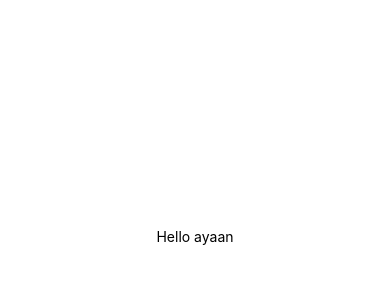
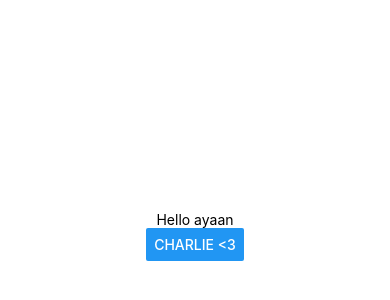
Before and after one commit to UVA-Rideshare/rideshare, a React Native app: screen / in a window 390 px wide. Shown: the part 186-486 px from the top of the page. Built offline with nearby package versions, Linux system fonts and the light colour scheme.

Commit message:
added Charlie appreciation button

```diff
--- a/App.js
+++ b/App.js
@@ -6,6 +6,7 @@ export default function App() {
   return (
     <View style={styles.container}>
       <Text>Hello ayaan</Text>
+      <Button title="Charlie <3"></Button>
     </View>
   );
 }
```
